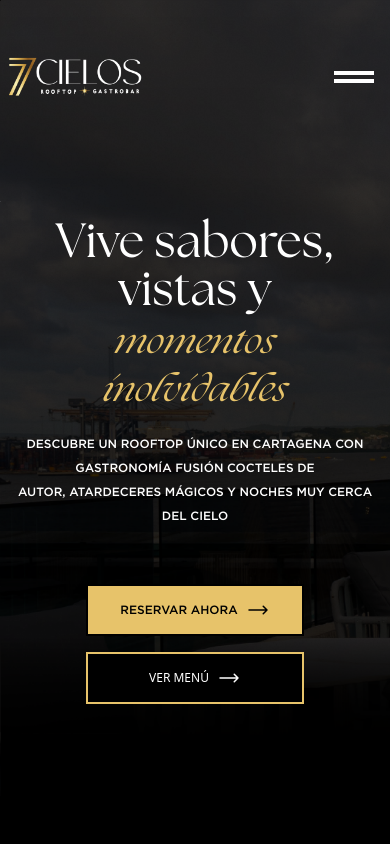
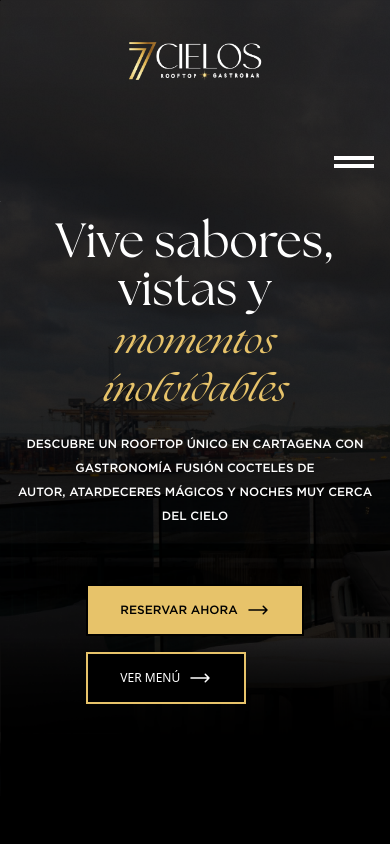
Before and after one commit to vpjavier25/7c-landing-page, a Next.js app: page / in a window 390 px wide. Shown: the top 844 px of the page. Built offline with nearby package versions, Linux system fonts and the light colour scheme.

Commit message:
add(links):all links

```diff
--- a/app/globals.css
+++ b/app/globals.css
@@ -4,6 +4,7 @@
   font-size: 16px;
   --primamry: #E7C36A;
   --background: #000000;
+  --background-secondary: #171717;
   --header: rgb(0,0,0,0.8);
   --text: white;
   --font-gotham: var(--font-gotham);
@@ -16,6 +17,7 @@
 @theme {
   --color-header: var(--header);
   --color-background: var(--background);
+  --color-background-secondary: var(--background-secondary);
   --color-primary: var(--primamry);
   --font-gotham: var(--font-gotham);
   --font-theseason: var(--font-theseason);
@@ -31,6 +33,6 @@
 } */
 
 body {
-  background: var(--background);
+
   color: var(--text);
 }
--- a/app/page.tsx
+++ b/app/page.tsx
@@ -23,7 +23,7 @@ export default function Home() {
     <div className="flex flex-col w-full ">
       <NavBar />
       <main className="flex flex-col grow">
-        <section id="home" className="flex flex-col items-center justify-center w-full">
+        <section id="home" className="flex flex-col items-center justify-center w-full bg-background">
           <div className="flex flex-col items-center justify-center w-full min-h-screen bg-[url('/IMG_Principal.png')] bg-cover bg-no-repeat">
             <div className="flex flex-col items-center justify-center pt-20 md:pt-40 p-4 gap-5">
               <p className="text-5xl font-medium font-theseason text-center px-5 sm:text-6xl md:text-7xl xl:text-8xl">
@@ -38,8 +38,8 @@ export default function Home() {
               </p>
             </div>
             <div className="flex flex-col sm:flex-row gap-4 mt-10">
-              <Button color="dark">RESERVAR AHORA</Button>
-              <Button color="light">VER MENÚ</Button>
+              <Button color="dark" url="https://www.apparta.co/tito-bravo-parrilla-pizza-and-mar/reservas?utm_medium=instagram">RESERVAR AHORA</Button>
+              <Button color="light" url="https://menu.tu-mesa.com/tito-bravo-parrilla-pizza-and-mar/7591/">VER MENÚ</Button>
             </div>
 
           </div>
@@ -90,7 +90,7 @@ export default function Home() {
                     MÚSICA EN VIVO, DJS Y EVENTOS ESPECIALES.<br />
                     PARA QUE CADA VISITA SEA ÚNICA.
                   </p>
-                  <Button color="dark">RESERVA TU EVENTO</Button>
+                  <Button color="dark" url="https://www.apparta.co/tito-bravo-parrilla-pizza-and-mar/reservas?utm_medium=instagram">RESERVA TU EVENTO</Button>
                 </div>
               </div>
             </div>
@@ -104,13 +104,13 @@ export default function Home() {
               ELIGE TU FECHA, HORA Y PERSONALIZA TU PLAN.
             </p>
             <div className="flex flex-col items-center justify-center gap-5 sm:flex-row">
-              <Button color="dark">RESERVAR AHORA</Button>
+              <Button color="dark" url="https://www.apparta.co/tito-bravo-parrilla-pizza-and-mar/reservas?utm_medium=instagram">RESERVAR AHORA</Button>
               <Button color="light">CONTÁCTANOS POR WHATSAPP</Button>
             </div>
           </div>
         </section>
 
-        <section id="menu" className="flex flex-col items-center justify-center w-full gap-20 mt-30">
+        <section id="menu" className="flex flex-col items-center justify-center w-full gap-20 pt-30 bg-background">
           <div className="flex flex-col gap-10 h-full w-full bg-[url('/Menu_Principal.png')] bg-cover bg-no-repeat">
             <p className="font-theseason-italic font-medium text-4xl text-center px-5 sm:text-6xl md:text-7xl xl:text-8xl">
               Explora <span className="text-4xl text-primary font-medium font-theseason-italic sm:text-6xl md:text-7xl xl:text-8xl">nuestros platos</span> <br />
@@ -129,7 +129,7 @@ export default function Home() {
             </div>
           </div>
         </section>
-        <section id="ubicacion" className="flex flex-col items-center justify-center w-full gap-8 mt-20 p-10">
+        <section id="ubicacion" className="flex flex-col items-center justify-center w-full gap-8 pt-20 px-10 bg-background">
           <p className="font-theseason font-medium text-5xl text-center px-5 sm:text-7xl">
             Estamos ubicados en el exclusivo <br />
             sector <span className="text-5xl text-primary font-medium font-theseason-italic px-5 sm:text-7xl">Bocagrande</span>
@@ -164,7 +164,7 @@ export default function Home() {
 
           </div>
         </section>
-        <section id="contacto" className="flex flex-col items-center justify-center w-full gap-10 sm:gap-25 mt-5 sm:mt-20 p-10">
+        <section id="contacto" className="flex flex-col items-center justify-center w-full pt-5 sm:pt-20 bg-background">
           <div className="flex flex-wrap items-center justify-center sm:flex-nowrap">
             <div className="flex flex-nowrap items-center">
               <span className="w-13 h-0 border-primary border-1"></span>
@@ -177,6 +177,7 @@ export default function Home() {
             </p>
           </div>
           <Form />
+          <div className="w-full - bg-background-secondary pt-20 sm:pt-25">
             <div className="flex flex-wrap items-center justify-center lg :flex-nowrap gap-5">
               <span className="w-13 h-0 border-primary border-1"></span>
               <p className="font-theseason-italic font-medium text-5xl text-center px-5 sm:text-7xl">
@@ -207,8 +208,10 @@ export default function Home() {
                 </a>
               </div>
             </div>
+          </div>
+
         </section>
-        <section id="politicas" className="flex flex-col items-center justify-center w-full gap-8 mt-5 sm:mt-20 p-10">
+        <section id="politicas" className="w-full bg-background-secondary flex flex-col items-center justify-center w-full gap-8 sm:py-30 p-10">
           <div className="flex">
             <span className="w-13 h-0 border-primary border-1 mt-5 sm:mt-8 "></span>
             <p className="font-medium font-theseason-italic text-5xl text-center mb-7 px-5 sm:text-8xl sm:text-left">
--- a/components/Button.tsx
+++ b/components/Button.tsx
@@ -4,6 +4,7 @@ import React from 'react'
 interface Props {
     children: React.ReactNode
     color: "dark" | "light"
+    url?: string
     type?: "button" | "submit" | "reset"
 }
 
@@ -15,12 +16,15 @@ const Button = ({ children, ...props }: Props) => {
     }
 
     return (
+        <a href={props.url || "#"} target='_blank'>
             <button className={`${buttonStyles[props.color]} flex items-center justify-center gap-2`}>
                 {children}
                 <svg xmlns="http://www.w3.org/2000/svg" fill="#000000" viewBox="0 0 24 24" strokeWidth={1.5} stroke={props.color === "dark" ? "#000000" : "#ffffff"} className="size-6">
                     <path strokeLinecap="round" strokeLinejoin="round" d="M17.25 8.25 21 12m0 0-3.75 3.75M21 12H3" />
                 </svg>
             </button>
+        </a>
+
     )
 }
 
--- a/components/Footer.jsx
+++ b/components/Footer.jsx
@@ -1,7 +1,7 @@
 export default function Footer() {
     return (
-        <footer className="mt-10 border-t border-primary w-full">
-            <p className="text-center font-medium font-gotham my-5"><b>7 CIELOS</b> <b>©2026</b>. Todos Los Derechos Reservados</p>
+        <footer className="py-5 border-t border-primary w-full bg-background-secondary">
+            <p className="text-center font-medium font-gotham"><b>7 CIELOS</b> <b>©2026</b>. Todos Los Derechos Reservados</p>
         </footer>
     )
 }
--- a/components/NavBar.tsx
+++ b/components/NavBar.tsx
@@ -20,7 +20,6 @@ export default function NavBar() {
                 const sectionPosition = section.getBoundingClientRect().top;
                 if (sectionPosition < viewportHeightNoScrollbar / 2) {
                     current = section.getAttribute('id') || "";
-
                 }
             });
 
@@ -37,8 +36,8 @@ export default function NavBar() {
 
     return (
         <>
-            <header className={`flex items-center justify-center  fixed top-0 right-0 z-50 xl:h-60 w-full sm:flex-col ${isScrolled ? 'bg-header' : ''}`}>
-                <Image src="/logo.PNG" alt="Logo" width={150} height={100} />
+            <header className={`flex items-center justify-center  fixed top-0 right-0 z-50 w-full flex-col gap-10  ${isScrolled ? 'bg-header sm:flex-row sm:gap-40 ' : 'pt-10 '}`}>
+                <Image src="/logo.png" alt="Logo" width={150} height={100} />
                 <nav className="flex items-center justify-between p-4 font-gotham font-medium">
                     <ul className="invisible flex flex-wrap sm:gap-15 xl:gap-40 text-gray-400 lg:visible">
                         <a href="#home" className='nav-link'><li className="hover:text-white transition-colors cursor-pointer hover:underline hover:decoration-[var(--primamry)] hover:decoration-2 hover:underline-offset-4">HOME</li></a>
--- a/components/form.tsx
+++ b/components/form.tsx
@@ -5,7 +5,7 @@ import Button from './Button'
 
 export default function Form() {
     return (
-        <form action="" className='flex flex-col gap-10 justify-center items-center w-full'>
+        <form action="" className='flex flex-col gap-10 justify-center items-center w-full bg-linear-[to_top,#171717_5%,#000000_95%]'>
             <div className='grid grid-cols-1 gap-2 sm:w-120 items-center sm:grid-cols-[50px_minmax(900px,_1fr)] sm:gap-5'>
             <label htmlFor="name" className='text-gray-500'>Nombre:</label>
             <input className='border-2 border-primary w-full sm:mt-5 px-4 py-2 sm:w-100 sm:mt-0' type="text" placeholder="Nombre" />
```
Also changed, not shown: public/logo.PNG (deleted), public/logo.png (added). Lines whose indentation alone changed are shown as unchanged.
